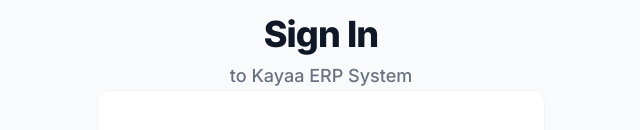
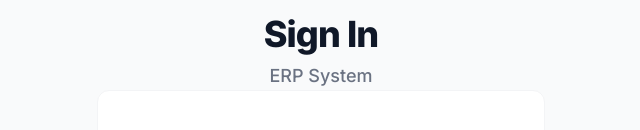
Before and after one commit to vimal004/Freelance-Project-1, a React (Vite) app in the folder frontend/: page / in a window 1280 px wide. Shown: the part 160-290 px from the top of the page, without its empty margins (319-959 px from the left). Built offline with nearby package versions, Linux system fonts and the light colour scheme.

Commit message:
Remove unnecessary text from LoginPage subtitle

```diff
--- a/frontend/src/pages/LoginPage.jsx
+++ b/frontend/src/pages/LoginPage.jsx
@@ -68,7 +68,7 @@ const LoginPage = () => {
             Sign In
           </h2>
           <p className="text-lg text-gray-500 font-medium">
-            to Kayaa ERP System
+            ERP System
           </p>
         </div>
 
```
